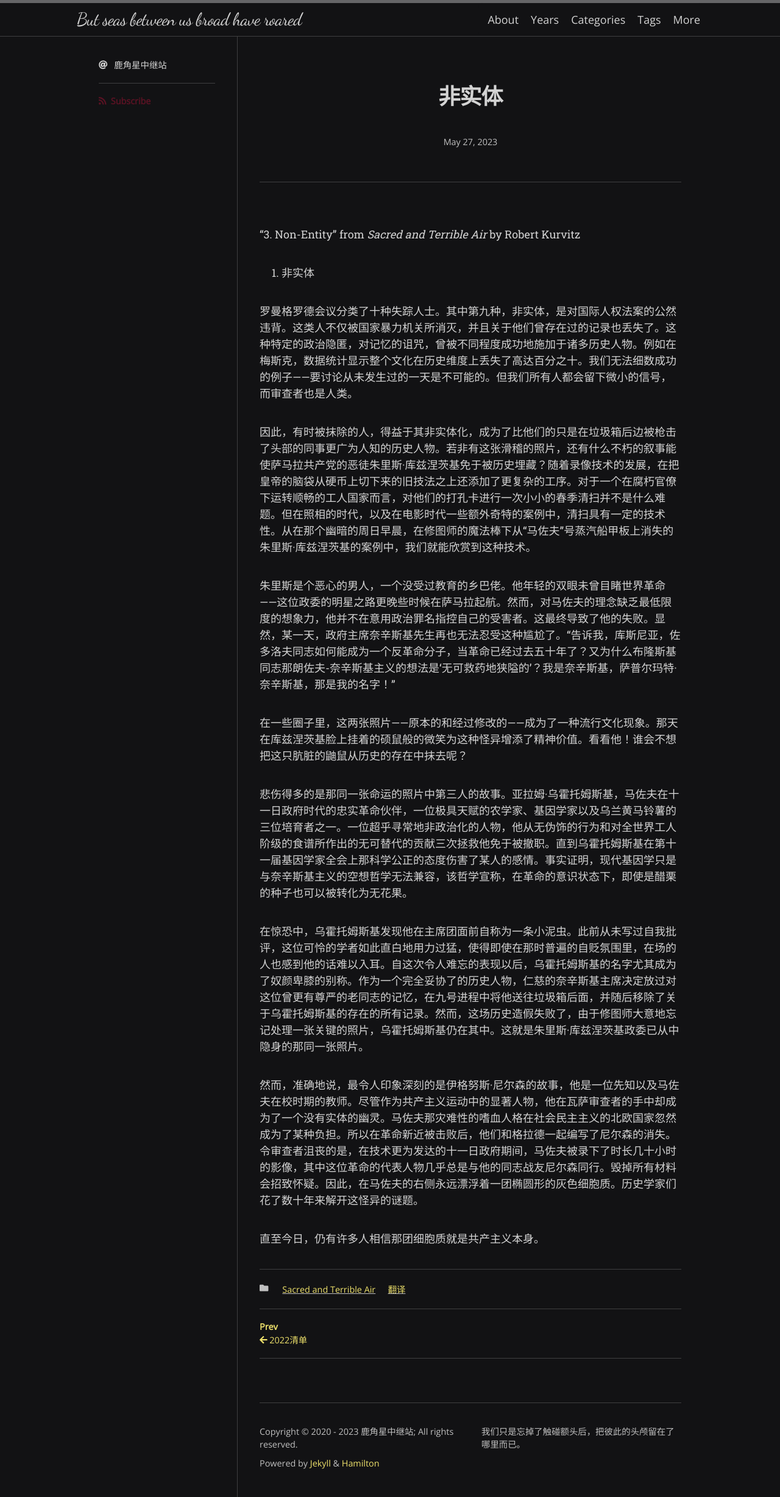
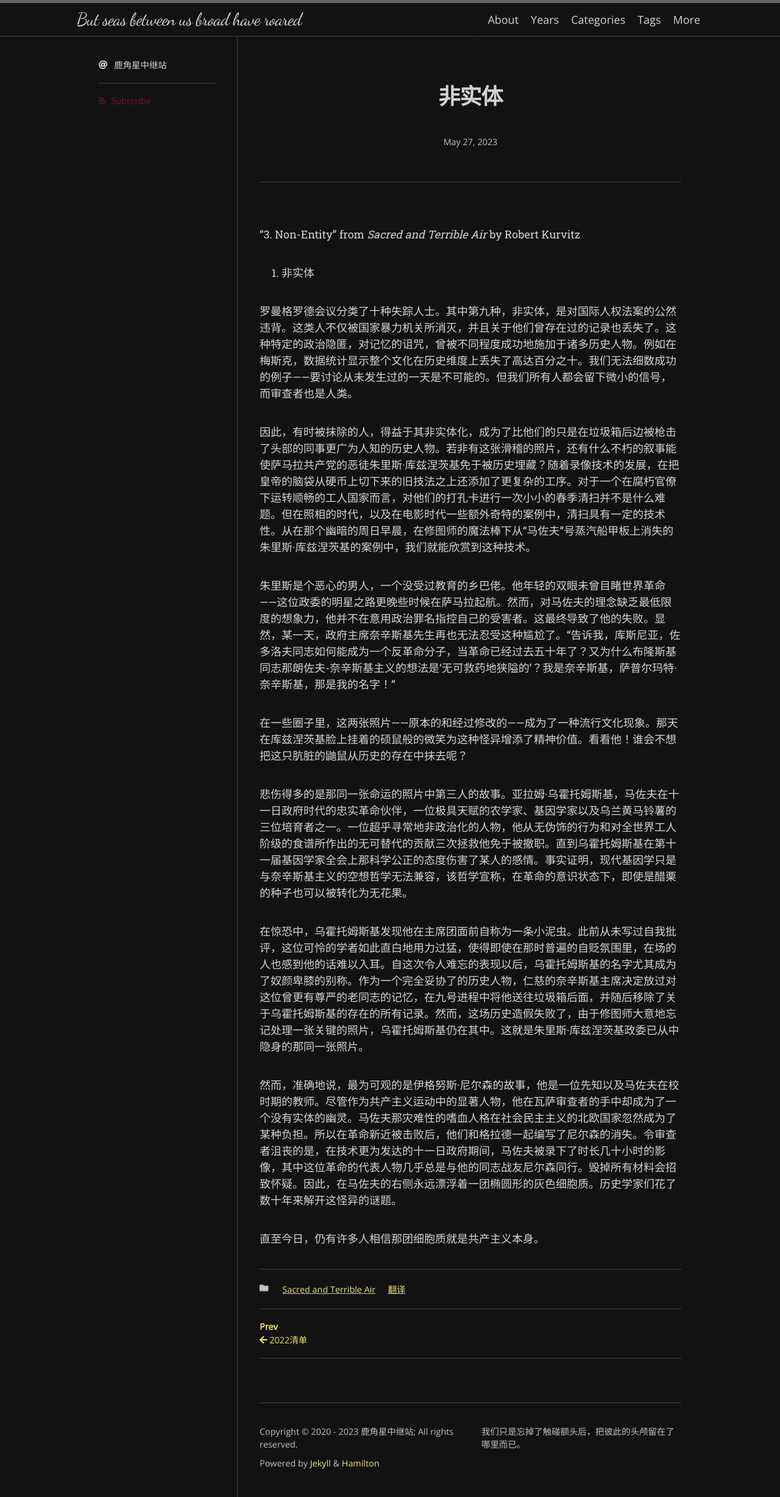
Before and after one commit to scatterdclouds/scatterdclouds.github.io, a Jekyll site: the page built from _posts/2023-05-27-nonentity.md, in a window 1280 px wide. Shown: the whole page at 61% size. Built offline with Jekyll 4.4.1, drawn with Linux system fonts in a browser that asks for light colours; nearby versions of some CDN libraries; some web fonts are replaced; comment, search, counter and statistics services are not loaded.

Commit message:
Update 2023-05-27-nonentity.md

```diff
--- a/_posts/2023-05-27-nonentity.md
+++ b/_posts/2023-05-27-nonentity.md
@@ -23,6 +23,6 @@ comments: true
 
 在惊恐中，乌霍托姆斯基发现他在主席团面前自称为一条小泥虫。此前从未写过自我批评，这位可怜的学者如此直白地用力过猛，使得即使在那时普遍的自贬氛围里，在场的人也感到他的话难以入耳。自这次令人难忘的表现以后，乌霍托姆斯基的名字尤其成为了奴颜卑膝的别称。作为一个完全妥协了的历史人物，仁慈的奈辛斯基主席决定放过对这位曾更有尊严的老同志的记忆，在九号进程中将他送往垃圾箱后面，并随后移除了关于乌霍托姆斯基的存在的所有记录。然而，这场历史造假失败了，由于修图师大意地忘记处理一张关键的照片，乌霍托姆斯基仍在其中。这就是朱里斯·库兹涅茨基政委已从中隐身的那同一张照片。
 
-然而，准确地说，最令人印象深刻的是伊格努斯·尼尔森的故事，他是一位先知以及马佐夫在校时期的教师。尽管作为共产主义运动中的显著人物，他在瓦萨审查者的手中却成为了一个没有实体的幽灵。马佐夫那灾难性的嗜血人格在社会民主主义的北欧国家忽然成为了某种负担。所以在革命新近被击败后，他们和格拉德一起编写了尼尔森的消失。令审查者沮丧的是，在技术更为发达的十一日政府期间，马佐夫被录下了时长几十小时的影像，其中这位革命的代表人物几乎总是与他的同志战友尼尔森同行。毁掉所有材料会招致怀疑。因此，在马佐夫的右侧永远漂浮着一团椭圆形的灰色细胞质。历史学家们花了数十年来解开这怪异的谜题。
+然而，准确地说，最为可观的是伊格努斯·尼尔森的故事，他是一位先知以及马佐夫在校时期的教师。尽管作为共产主义运动中的显著人物，他在瓦萨审查者的手中却成为了一个没有实体的幽灵。马佐夫那灾难性的嗜血人格在社会民主主义的北欧国家忽然成为了某种负担。所以在革命新近被击败后，他们和格拉德一起编写了尼尔森的消失。令审查者沮丧的是，在技术更为发达的十一日政府期间，马佐夫被录下了时长几十小时的影像，其中这位革命的代表人物几乎总是与他的同志战友尼尔森同行。毁掉所有材料会招致怀疑。因此，在马佐夫的右侧永远漂浮着一团椭圆形的灰色细胞质。历史学家们花了数十年来解开这怪异的谜题。
 
 直至今日，仍有许多人相信那团细胞质就是共产主义本身。
```
